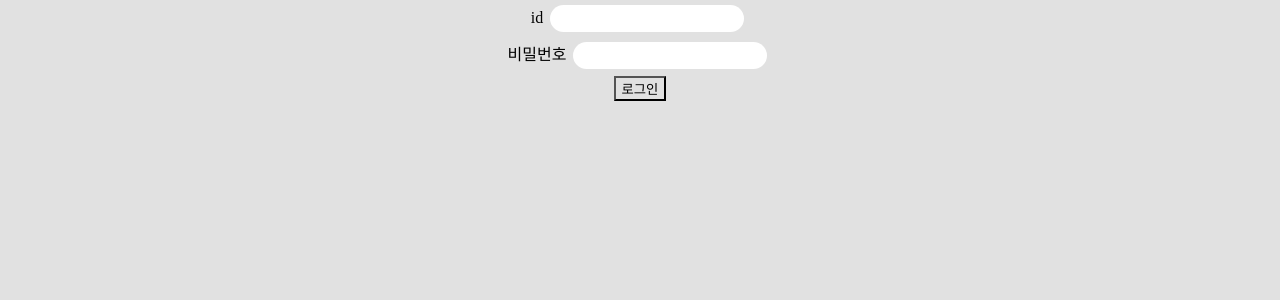
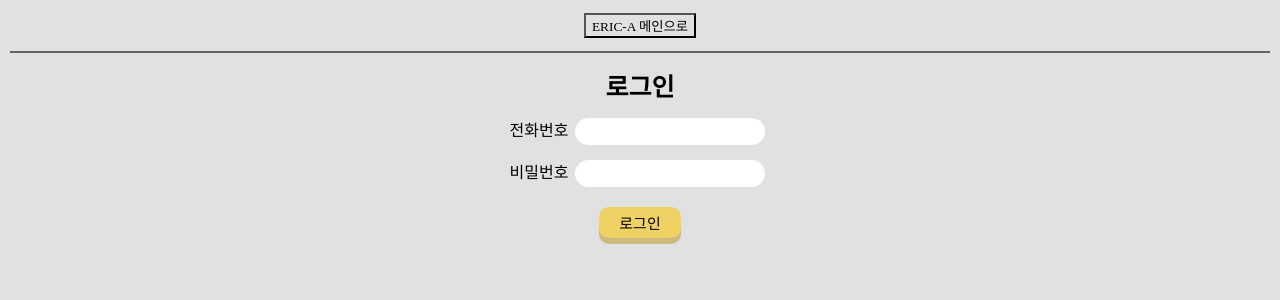
Before and after one commit to CrashLab-2022/ERIC-A-web-frontend-nuxtjs, a Nuxt app: page /user/signin in a window 1280 px wide. Shown: the top 300 px of the page. Built offline with nearby package versions, Linux system fonts and the light colour scheme; a web font is replaced by a local one.

Commit message:
feat: 로그인 페이지 구현

```diff
--- a/pages/user/signin.vue
+++ b/pages/user/signin.vue
@@ -1,8 +1,10 @@
 <template>
-    <div class="container">
+    <div class="login">
+        <Header />
+        <h3>로그인</h3>
         <form @submit.prevent="submitForm">
-            <div>
-                <label for="phoneNumber">id</label>
+            <div class="id">
+                <label for="phoneNumber">전화번호</label>
                 <input type="text" id="phoneNumber" v-model="phoneNumber" />
             </div>
             <div>
@@ -15,8 +17,12 @@
 </template>
 
 <script>
+import Header from '../../components/Header2';
 export default {
-    name: 'SignupForm',
+    components: {
+        Header
+    },
+    name: 'SigninForm',
     data() {
         return {
             phoneNumber: null,
@@ -47,4 +53,38 @@ export default {
 };
 </script>
 
-<style scoped></style>
+<style scoped>
+.login input {
+    width: 190px;
+  font-size: 15px;
+  border: 0;
+  border-radius: 15px;
+  margin: 5px;
+  margin-top: 10px;
+  margin-left: 7px;
+  outline: none;
+  padding: 5px;
+  background-color: rgb(255, 255, 255);
+}
+
+.login h3 {
+    margin: 20px;
+    margin-bottom: 5px;
+}
+
+.login button {
+  margin: 15px;
+  padding: 5px 20px;
+  font-size: 15px;
+  border-radius: 10px;
+  background-color: #F0D264;
+  box-shadow: 0 6px rgba(196, 172, 83, .7);
+  text-decoration: none;
+  border-width: 0px;
+}
+
+.login button:hover {
+  box-shadow: 0 0;
+  margin-top: 20px;
+  background-color: #D6BB59;}
+</style>
```
